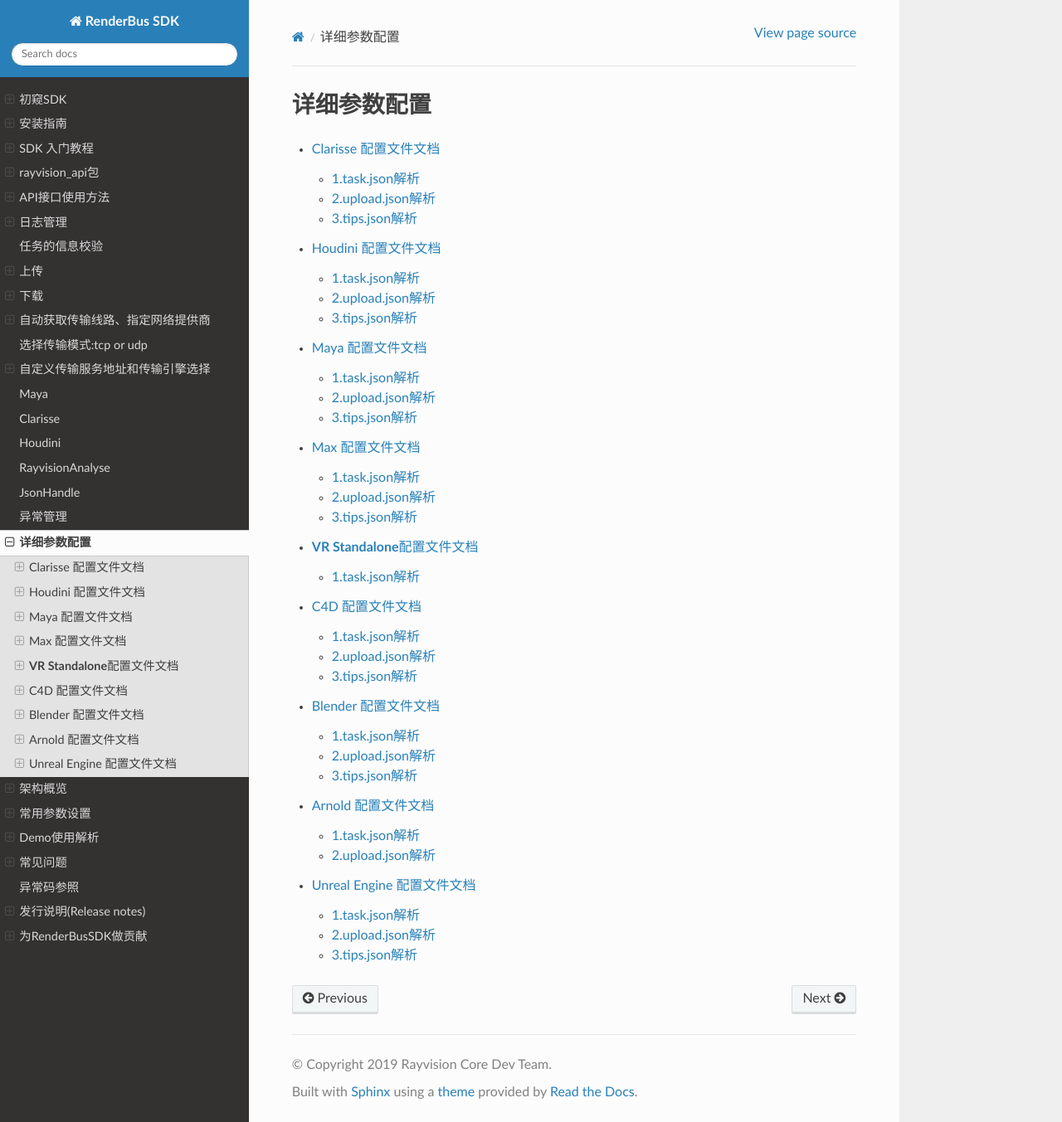
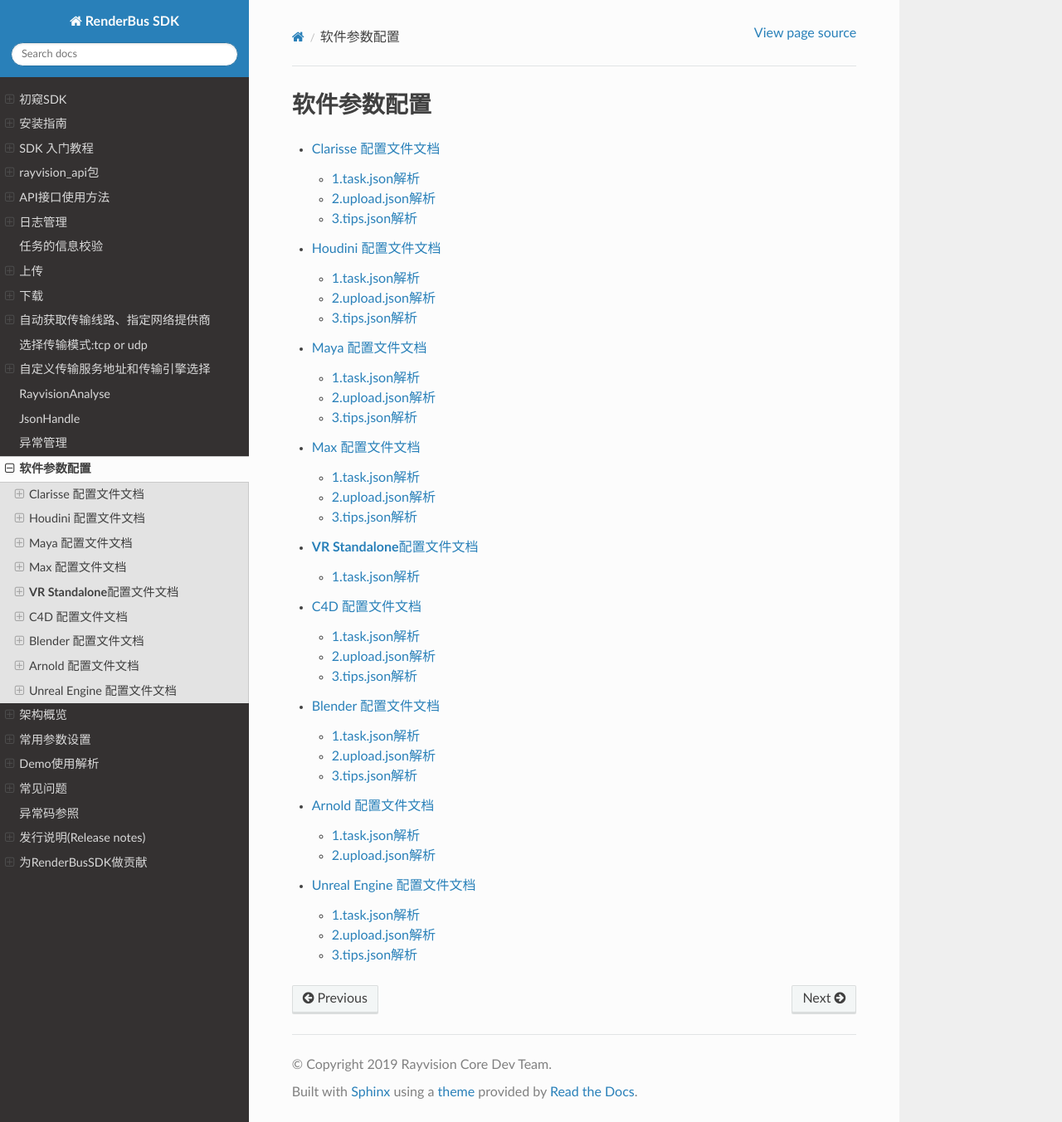
Before and after one commit to renderbus/docs_sdk, a Sphinx documentation site: the page built from docs/render/para_configration.rst, in a window 1280 px wide and 1353 px high. Shown: the whole window at 83% size. Built offline with Sphinx 7.4.7 and the Read the Docs theme 3.1.0, drawn with Linux system fonts in a browser that asks for light colours; pages that are not in the unit, such as notebooks, are missing from menus.

Commit message:
隐藏一级菜单；修改一级菜单名称

```diff
--- a/docs/render/clarisse/rayvision_clarisse/modules.rst
+++ b/docs/render/clarisse/rayvision_clarisse/modules.rst
@@ -3,4 +3,4 @@
    :maxdepth: 2
    :caption: Contents:
 
-   core/analyse_clarisse.rst
+   .. core/analyse_clarisse.rst
--- a/docs/render/first_look.rst
+++ b/docs/render/first_look.rst
@@ -89,7 +89,7 @@
 参数设置请参考
 --------------
 
--  `详细参数配置 <para_configration.html>`_
+-  `软件参数配置 <para_configration.html>`_
 
 .. _header-n37:
 
--- a/docs/render/houdini/rayvision_houdini/modules.rst
+++ b/docs/render/houdini/rayvision_houdini/modules.rst
@@ -3,4 +3,4 @@
    :maxdepth: 2
    :caption: Contents:
 
-   core/cg.rst
+   .. core/cg.rst
--- a/docs/render/maya/rayvision_maya/modules.rst
+++ b/docs/render/maya/rayvision_maya/modules.rst
@@ -2,4 +2,4 @@
 .. toctree::
    :maxdepth: 2
 
-   core/analyze_maya_handle.rst
+   .. core/analyze_maya_handle.rst
--- a/docs/render/para_configration.rst
+++ b/docs/render/para_configration.rst
@@ -1,4 +1,4 @@
-详细参数配置
+软件参数配置
 ===============
 
 .. toctree::
--- a/docs/render/questions.rst
+++ b/docs/render/questions.rst
@@ -45,7 +45,7 @@
    update_task_info(update_task, task_path=r"C:\workspace\1586932339\task.json")
 
 
-详细配置请参考 `详细参数配置 <json_file>`__
+详细配置请参考 `软件参数配置 <json_file>`__
 
 
 
```
